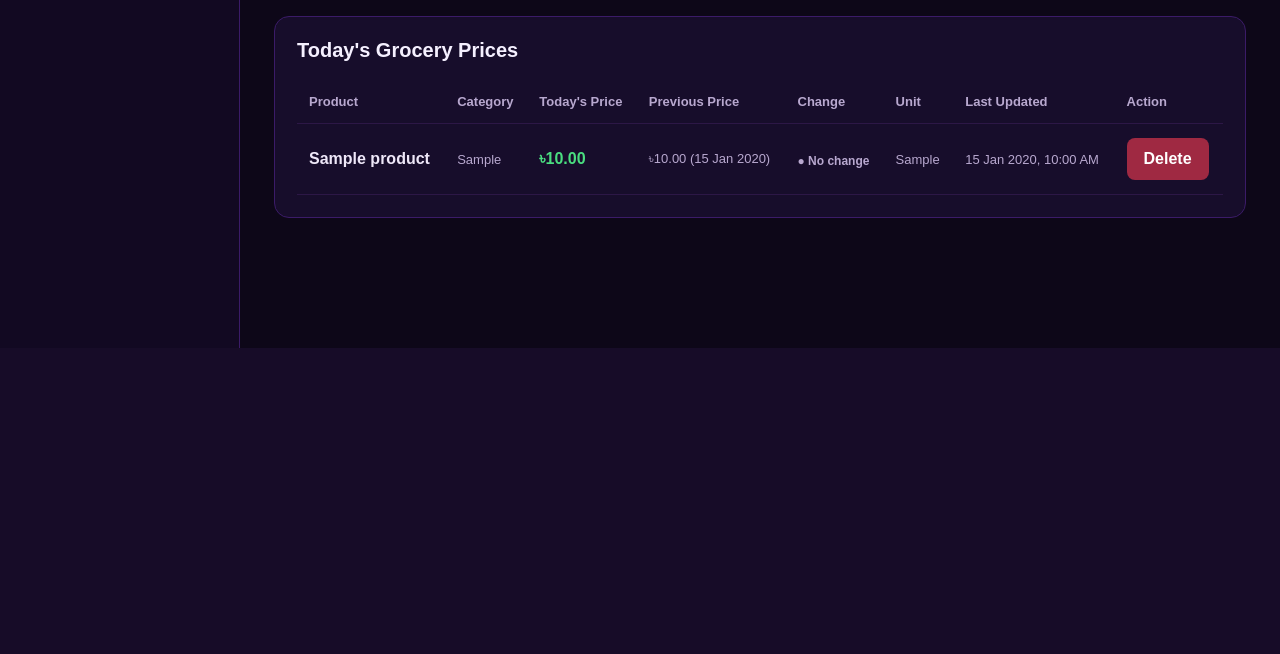
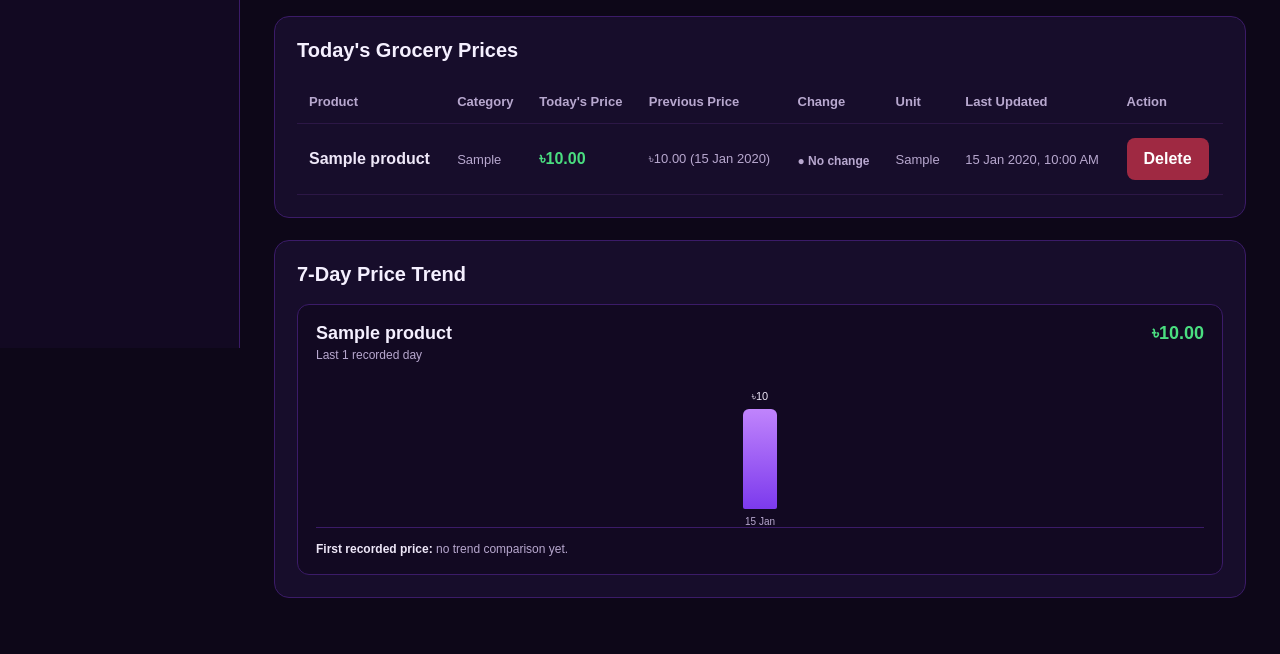
Before and after one commit to Ratul-007/GroceryGenius, a PHP site: page /pages/prices.php in a window 1280 px wide. Shown: the part 452-1106 px from the top of the page. Before the commit the page ends 800 px from the top, so only its background shows below. Run offline with PHP 8.4, Linux system fonts and the light colour scheme; the visitor is signed in with stand-in values (Sample User, id 1); tables that the repository leaves empty hold one stand-in row (values such as "Sample post").

Commit message:
Add visual 7-day price trends

```diff
--- a/pages/prices.php
+++ b/pages/prices.php
@@ -27,7 +27,6 @@ if ($_SERVER['REQUEST_METHOD'] === 'POST' && isset($_POST['save_price'])) {
         try {
             $pdo->beginTransaction();
 
-            // Keep the existing current-price table synchronized.
             $current = $pdo->prepare(
                 'SELECT price_id FROM grocery_prices WHERE product_id = :product_id LIMIT 1'
             );
@@ -176,7 +175,7 @@ $price_stmt = $pdo->prepare($sql);
 $price_stmt->execute($params);
 $prices = $price_stmt->fetchAll();
 
-// Seven-day history for the optional product detail cards.
+// Seven-day history for the visual price trend cards.
 $history_stmt = $pdo->prepare(
     'SELECT ph.price_bdt, ph.recorded_date
      FROM price_history ph
@@ -212,8 +211,20 @@ $history_stmt = $pdo->prepare(
         .price { color:var(--green); font-weight:700; } .meta { color:var(--muted); font-size:13px; } .actions { display:flex; gap:8px; flex-wrap:wrap; }
         .change { display:inline-block; margin-top:4px; font-size:12px; font-weight:700; } .change.down { color:var(--green); } .change.up { color:var(--red); } .change.same { color:var(--muted); }
         .empty { padding:28px; text-align:center; color:var(--muted); border:1px dashed #4b2670; border-radius:10px; }
+        .trend-grid { display:grid; grid-template-columns:repeat(auto-fit,minmax(300px,1fr)); gap:18px; }
+        .trend-card { background:#120922; border:1px solid #3b1b68; border-radius:12px; padding:18px; }
+        .trend-header { display:flex; justify-content:space-between; align-items:flex-start; gap:12px; margin-bottom:16px; }
+        .trend-title { margin:0; font-size:18px; } .trend-current { color:var(--green); font-size:18px; font-weight:700; white-space:nowrap; }
+        .trend-subtitle { margin:4px 0 0; color:var(--muted); font-size:12px; }
+        .trend-chart { height:150px; display:flex; align-items:flex-end; gap:9px; padding:12px 4px 0; border-bottom:1px solid #3b1b68; }
+        .trend-point { flex:1; height:100%; display:flex; flex-direction:column; justify-content:flex-end; align-items:center; min-width:0; }
+        .trend-value { color:#eee7f8; font-size:11px; margin-bottom:6px; white-space:nowrap; }
+        .trend-bar { width:100%; max-width:34px; min-height:8px; border-radius:6px 6px 2px 2px; background:linear-gradient(to top,#7c3aed,#c084fc); transition:height .2s ease; }
+        .trend-date { color:var(--muted); font-size:10px; margin-top:7px; white-space:nowrap; }
+        .trend-note { margin:14px 0 0; color:var(--muted); font-size:12px; }
+        .trend-note strong { color:#eee7f8; }
         .mobile-menu { display:none; position:fixed; top:14px; left:14px; z-index:1100; padding:9px 12px; border:1px solid var(--border); border-radius:8px; background:var(--card); color:#fff; cursor:pointer; }
-        @media (max-width:850px) { .sidebar { transform:translateX(-100%); transition:transform .25s ease; } .sidebar.open { transform:translateX(0); } .mobile-menu { display:block; } .main { margin-left:0; padding:75px 18px 25px; } .form-grid,.filters { grid-template-columns:1fr; } }
+        @media (max-width:850px) { .sidebar { transform:translateX(-100%); transition:transform .25s ease; } .sidebar.open { transform:translateX(0); } .mobile-menu { display:block; } .main { margin-left:0; padding:75px 18px 25px; } .form-grid,.filters { grid-template-columns:1fr; } .trend-grid { grid-template-columns:1fr; } }
     </style>
 </head>
 <body>
@@ -267,5 +278,67 @@ $history_stmt = $pdo->prepare(
         </tr>
         <?php endforeach; ?></tbody></table></div><?php endif; ?>
     </section>
+
+    <section class="card">
+        <h2>7-Day Price Trend</h2>
+        <?php if (empty($prices)): ?>
+            <div class="empty">Add a current price to see its historical trend here.</div>
+        <?php else: ?>
+            <div class="trend-grid">
+            <?php foreach ($prices as $item):
+                $history_stmt->execute([':product_id' => (int)$item['product_id']]);
+                $history_rows = $history_stmt->fetchAll();
+                $history_rows = array_reverse($history_rows);
+                $max_history_price = 0;
+                foreach ($history_rows as $history_item) {
+                    $max_history_price = max($max_history_price, (float)$history_item['price_bdt']);
+                }
+                $history_count = count($history_rows);
+                $first_history_price = $history_count > 0 ? (float)$history_rows[0]['price_bdt'] : null;
+                $last_history_price = $history_count > 0 ? (float)$history_rows[$history_count - 1]['price_bdt'] : null;
+                $trend_difference = ($first_history_price !== null && $last_history_price !== null) ? $last_history_price - $first_history_price : 0;
+            ?>
+                <div class="trend-card">
+                    <div class="trend-header">
+                        <div>
+                            <h3 class="trend-title"><?php echo htmlspecialchars($item['name']); ?></h3>
+                            <p class="trend-subtitle">Last <?php echo $history_count; ?> recorded day<?php echo $history_count === 1 ? '' : 's'; ?></p>
+                        </div>
+                        <div class="trend-current">৳<?php echo number_format((float)$item['price_bdt'], 2); ?></div>
+                    </div>
+
+                    <?php if ($history_count > 0): ?>
+                        <div class="trend-chart" aria-label="7-day price trend for <?php echo htmlspecialchars($item['name']); ?>">
+                            <?php foreach ($history_rows as $history_item):
+                                $history_price = (float)$history_item['price_bdt'];
+                                $bar_height = $max_history_price > 0 ? max(12, ($history_price / $max_history_price) * 100) : 12;
+                            ?>
+                                <div class="trend-point">
+                                    <div class="trend-value">৳<?php echo number_format($history_price, 0); ?></div>
+                                    <div class="trend-bar" style="height:<?php echo number_format($bar_height, 2, '.', ''); ?>%"></div>
+                                    <div class="trend-date"><?php echo htmlspecialchars(date('d M', strtotime($history_item['recorded_date']))); ?></div>
+                                </div>
+                            <?php endforeach; ?>
+                        </div>
+                        <p class="trend-note">
+                            <?php if ($history_count === 1): ?>
+                                <strong>First recorded price:</strong> no trend comparison yet.
+                            <?php elseif ($trend_difference < 0): ?>
+                                <strong>Trend:</strong> price is ৳<?php echo number_format(abs($trend_difference), 2); ?> lower than the first recorded day in this view.
+                            <?php elseif ($trend_difference > 0): ?>
+                                <strong>Trend:</strong> price is ৳<?php echo number_format($trend_difference, 2); ?> higher than the first recorded day in this view.
+                            <?php else: ?>
+                                <strong>Trend:</strong> price is unchanged from the first recorded day in this view.
+                            <?php endif; ?>
+                        </p>
+                    <?php else: ?>
+                        <div class="empty">No historical prices available yet.</div>
+                    <?php endif; ?>
+                </div>
+            <?php endforeach; ?>
+            </div>
+        <?php endif; ?>
+    </section>
 </div></main>
-</body></html>
+</body>
+</html>
```
